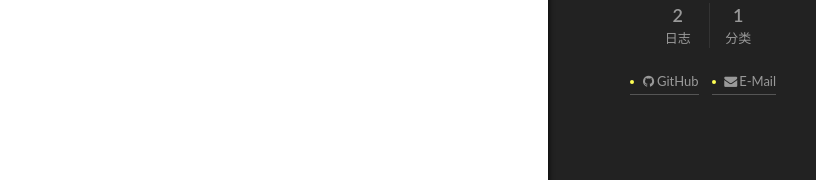
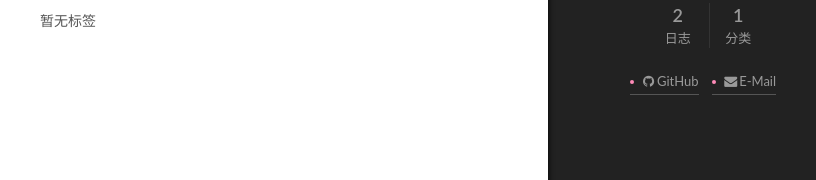
Before and after one commit to sophieba/sophieba.github.io, a plain HTML site: page tags/index.html in a window 1280 px wide. Both pictures are taken after a click on the element 1238 px from the left and 743 px from the top of the page. Shown: the part 212-392 px from the top of the page, 412-1228 px from the left. Drawn offline with Linux system fonts and the light colour scheme.

Commit message:
Site updated: 2018-08-30 20:29:07

```diff
--- a/css/main.css
+++ b/css/main.css
@@ -1822,7 +1822,7 @@ pre .javascript .function {
   width: 4px;
   height: 4px;
   border-radius: 50%;
-  background: #ffff53;
+  background: #ff8bb8;
 }
 .links-of-blogroll {
   font-size: 13px;
--- a/tags/index.html
+++ b/tags/index.html
@@ -87,7 +87,7 @@
 <meta property="og:site_name" content="Sophieba&#39;s Blogs">
 <meta property="og:description" content="人生皆假期">
 <meta property="og:locale" content="zh-Hans">
-<meta property="og:updated_time" content="2018-08-27T08:08:40.000Z">
+<meta property="og:updated_time" content="2018-08-30T07:06:24.000Z">
 <meta name="twitter:card" content="summary">
 <meta name="twitter:title" content="标签">
 <meta name="twitter:description" content="人生皆假期">
@@ -302,7 +302,14 @@
       <div class="post-body">
 
 
+          <div class="tag-cloud">
+            <div class="tag-cloud-title">
+                暂无标签
+            </div>
+            <div class="tag-cloud-tags">
 
+            </div>
+          </div>
 
       </div>
 
```
Also changed, not shown: images/a.ico.
